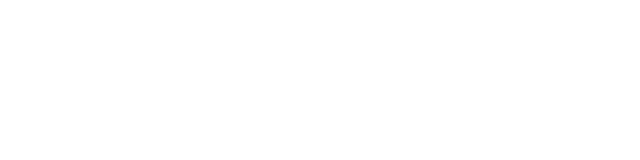
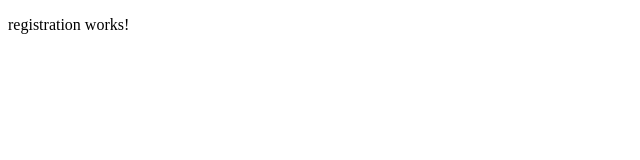
Before and after one commit to ChepkasovRuslan/DoctorApp, an Angular app: page /registration in a window 1280 px wide. Before the commit this address led to /. Shown: the top 160 px of the page, without its empty margins (0-640 px from the left). Built offline with nearby package versions, Linux system fonts and the light colour scheme.

Commit message:
init registration component

```diff
--- a/src/app/app-routing.module.ts
+++ b/src/app/app-routing.module.ts
@@ -1,7 +1,14 @@
 import { NgModule } from '@angular/core';
 import { RouterModule, Routes } from '@angular/router';
 
-const routes: Routes = [];
+import { RegistrationComponent } from './components/registration/registration.component';
+
+const routes: Routes = [
+  {
+    path: 'registration',
+    component: RegistrationComponent,
+  },
+];
 
 @NgModule({
   imports: [RouterModule.forRoot(routes)],
--- a/src/app/app.component.ts
+++ b/src/app/app.component.ts
@@ -1,4 +1,4 @@
-import { Component } from '@angular/core';
+import { Component, Inject } from '@angular/core';
 
 import { AuthService } from './services/auth.service';
 import { HttpService } from './services/http.service';
@@ -9,5 +9,5 @@
   styleUrls: ['./app.component.css'],
 })
 export class AppComponent {
-  constructor(private httpService: HttpService, private authService: AuthService) {}
+  constructor(private httpService: HttpService, @Inject(AuthService) private authService: AuthService) {}
 }
--- a/src/app/app.module.ts
+++ b/src/app/app.module.ts
@@ -5,12 +5,13 @@
 import { AppRoutingModule } from './app-routing.module';
 import { AppComponent } from './app.component';
 
+import { RegistrationComponent } from './components/registration/registration.component';
 import { AuthService } from './services/auth.service';
 import { HttpService } from './services/http.service';
 import { TokenStorageService } from './services/token.service';
 
 @NgModule({
-  declarations: [AppComponent],
+  declarations: [AppComponent, RegistrationComponent],
   imports: [BrowserModule, AppRoutingModule, HttpClientModule],
   providers: [HttpService, AuthService, TokenStorageService],
   bootstrap: [AppComponent],
--- /dev/null
+++ b/src/app/components/registration/registration.component.html
@@ -0,0 +1 @@
+<p>registration works!</p>
```
Also changed, not shown: src/app/components/registration/registration.component.ts (added, +8 -0 lines), src/app/components/registration/registration.component.css (added).
